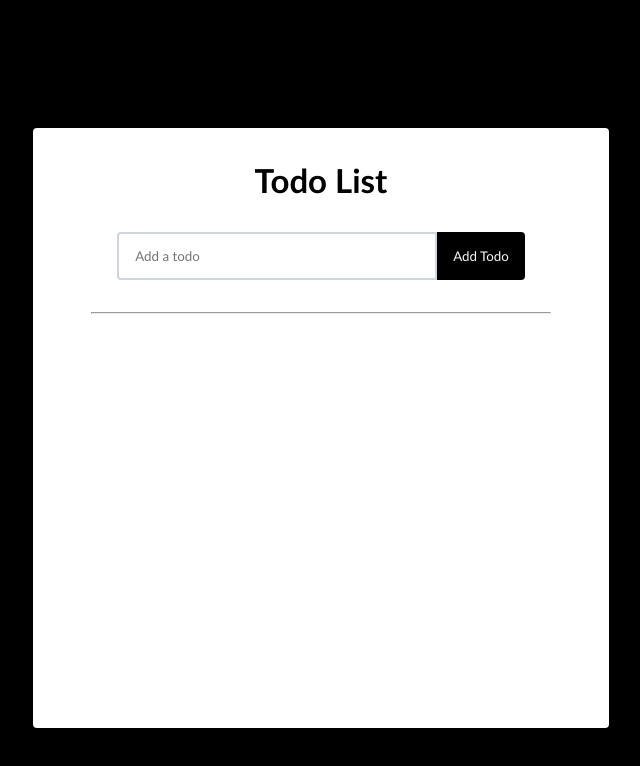
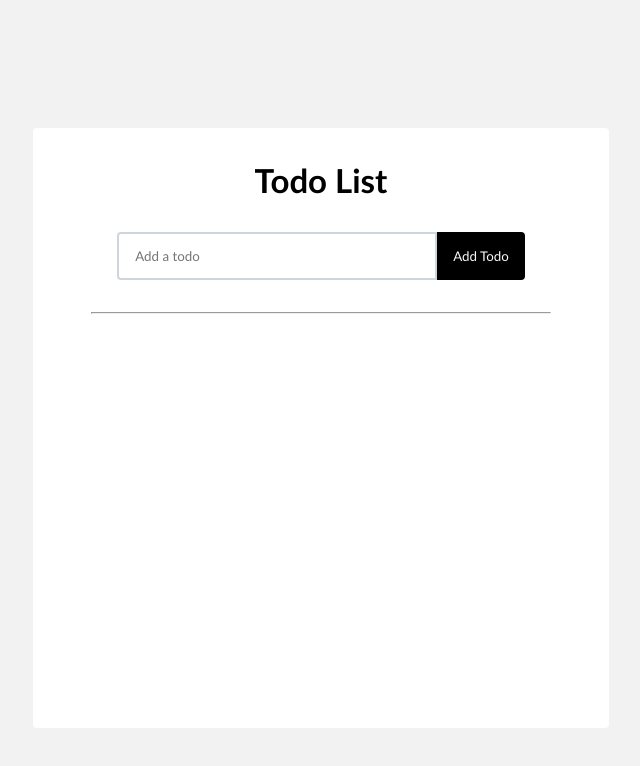
Before and after one commit to uibahy/to-do, a React (Create React App) app: page / in a window 1280 px wide. Shown: the top 766 px of the page, without its empty margins (319-959 px from the left). Built offline with nearby package versions, Linux system fonts and the light colour scheme.

Commit message:
Revert "changing the bg color to black"
This reverts commit f6daab875843a052e7b75233af83ede4b96547f5.

```diff
--- a/src/App.css
+++ b/src/App.css
@@ -7,7 +7,7 @@
 }
 
 body {
-  background: rgb(0, 0, 0);
+  background: rgb(242, 242, 242);
 }
 .todo-app {
   display: flex;
```
